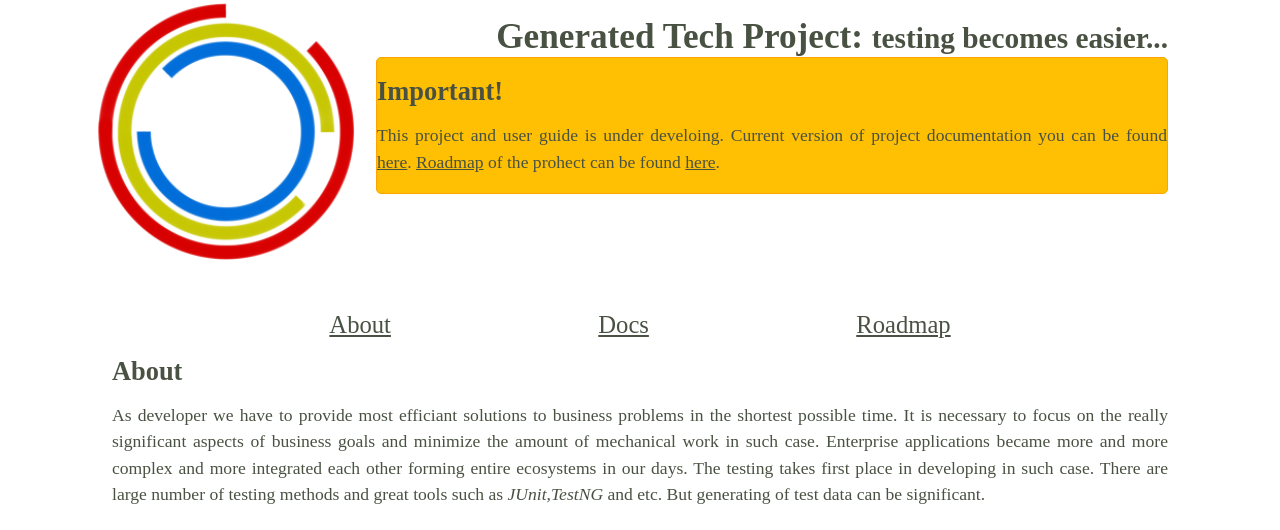
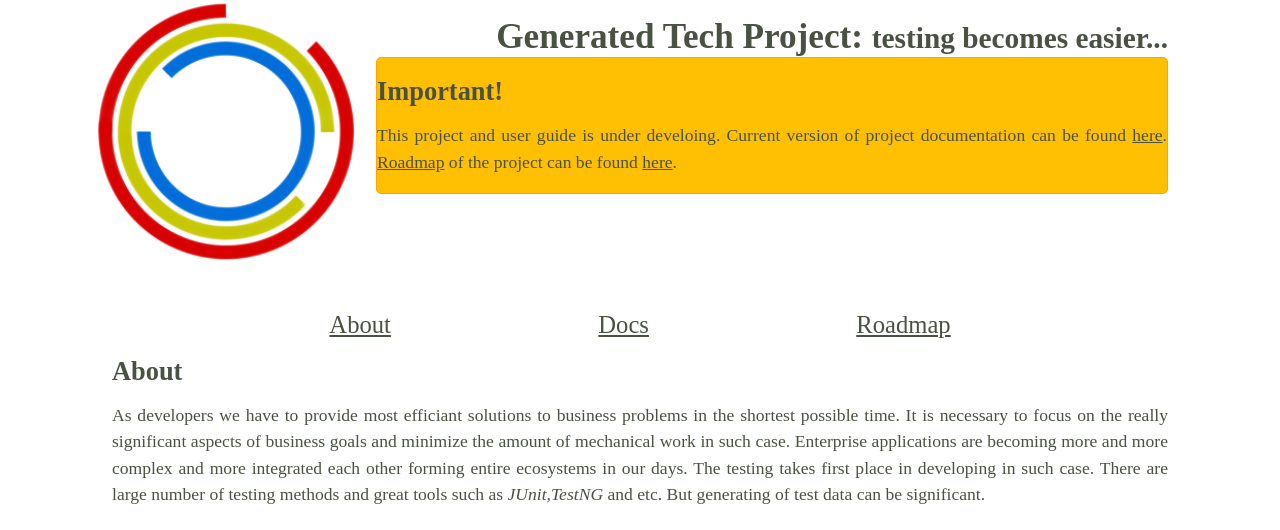
Before and after one commit to mathter/generated.github.io, a Jekyll site: the page built from index.markdown, in a window 1280 px wide. Shown: the top 530 px of the page. Built offline with Jekyll 4.4.1, drawn with Linux system fonts in a browser that asks for light colours.

Commit message:
Fix same mistakes at index page

```diff
--- a/_includes/header.html
+++ b/_includes/header.html
@@ -4,9 +4,8 @@
     </div>
     <div class="alert">
         <h1>Important!</h1>
-        <p>This project and user guide is under develoing. Current version of project documentation you can be found
-            <a
-                    href="docs/">here</a>. <a href="docs/roadmap.html">Roadmap</a> of the prohect can be found <a
+        <p>This project and user guide is under develoing. Current version of project documentation can be found
+            <a href="docs/">here</a>. <a href="docs/roadmap.html">Roadmap</a> of the project can be found <a
                     href="docs/roadmap.html">here</a>.</p>
     </div>
 </header>
--- a/index.markdown
+++ b/index.markdown
@@ -4,9 +4,9 @@ title: "About"
 menu_type: main
 ---
 # About
-As developer we have to provide most efficiant solutions to business problems in
+As developers we have to provide most efficiant solutions to business problems in
 the shortest possible time. It is necessary to focus on the really significant aspects of business goals
-and minimize the amount of mechanical work in such case. Enterprise applications became more and more
+and minimize the amount of mechanical work in such case. Enterprise applications are becoming more and more
 complex and more integrated each other forming entire ecosystems in our days. The testing takes
 first place in developing in such case. There are large number of testing methods and great tools
 such as *JUnit,TestNG* and etc. But generating of test data can be significant.
```
